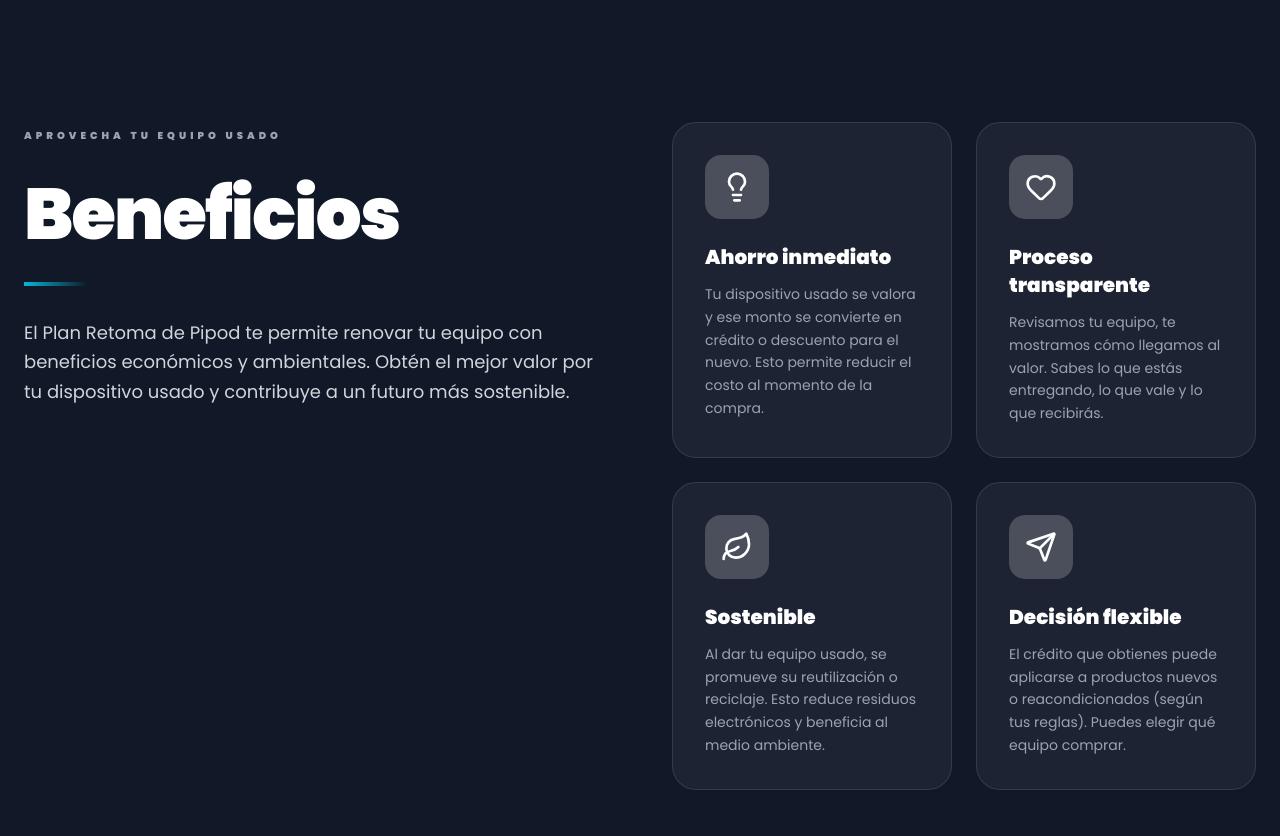
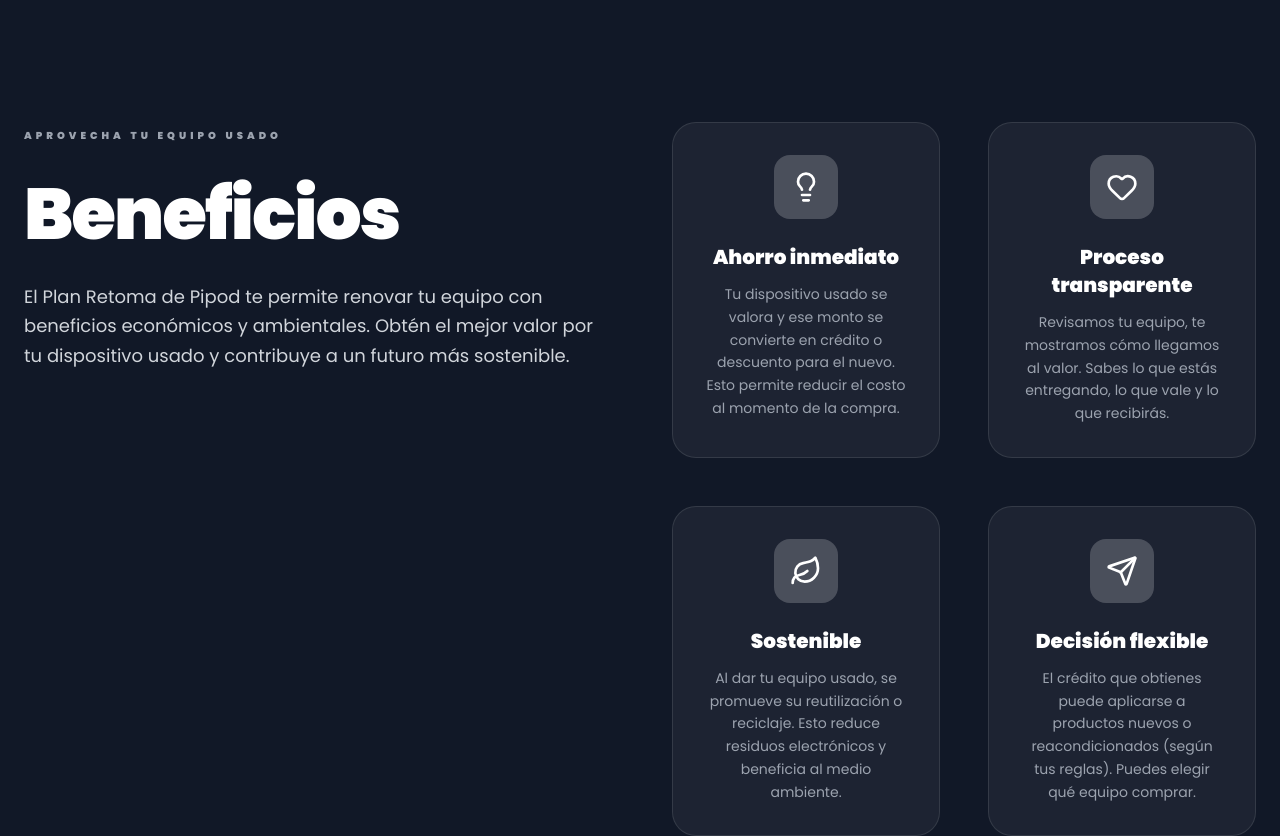
Before and after one commit to pipodco-byte/web2, a React (Vite) app: page / in a window 1280 px wide. Shown: the part 940-1776 px from the top of the page. Built offline with nearby package versions, Linux system fonts and the light colour scheme.

Commit message:
Benefits section: increase card gaps to gap-12, center all content, remove divider line

```diff
--- a/src/App.jsx
+++ b/src/App.jsx
@@ -99,14 +99,13 @@ function Benefits() {
           <motion.div initial={{ opacity: 0, x: -30 }} whileInView={{ opacity: 1, x: 0 }} transition={{ duration: 0.8 }} className="space-y-8">
             <span className="text-[10px] uppercase font-black tracking-[0.4em] text-gray-400">APROVECHA TU EQUIPO USADO</span>
             <h2 className="text-6xl md:text-7xl font-black tracking-tight text-white">Beneficios</h2>
-            <div className="w-16 h-1 bg-gradient-to-r from-cyan-500 to-transparent"></div>
             <p className="text-lg leading-relaxed text-gray-300">El Plan Retoma de Pipod te permite renovar tu equipo con beneficios económicos y ambientales. Obtén el mejor valor por tu dispositivo usado y contribuye a un futuro más sostenible.</p>
           </motion.div>
-          <div className="grid grid-cols-2 gap-6">
+          <div className="grid grid-cols-2 gap-12">
             {BENEFITS.map((item, idx) => {
               const IconComponent = item.icon;
               return (
-                <motion.div key={idx} initial={{ opacity: 0, y: 50 }} whileInView={{ opacity: 1, y: 0 }} transition={{ delay: idx * 0.1, duration: 0.6 }} whileHover={{ y: -10, scale: 1.02 }} className="group p-8 rounded-3xl border border-white/10 bg-white/5 hover:border-cyan-500/30 cursor-pointer">
+                <motion.div key={idx} initial={{ opacity: 0, y: 50 }} whileInView={{ opacity: 1, y: 0 }} transition={{ delay: idx * 0.1, duration: 0.6 }} whileHover={{ y: -10, scale: 1.02 }} className="group p-8 rounded-3xl border border-white/10 bg-white/5 hover:border-cyan-500/30 cursor-pointer flex flex-col items-center text-center">
                   <motion.div whileHover={{ rotate: 12, scale: 1.1 }} className="w-16 h-16 rounded-2xl bg-white/20 flex items-center justify-center mb-6">
                     <IconComponent size={32} className={`text-white transition-colors ${item.hoverColor}`} />
                   </motion.div>
```
